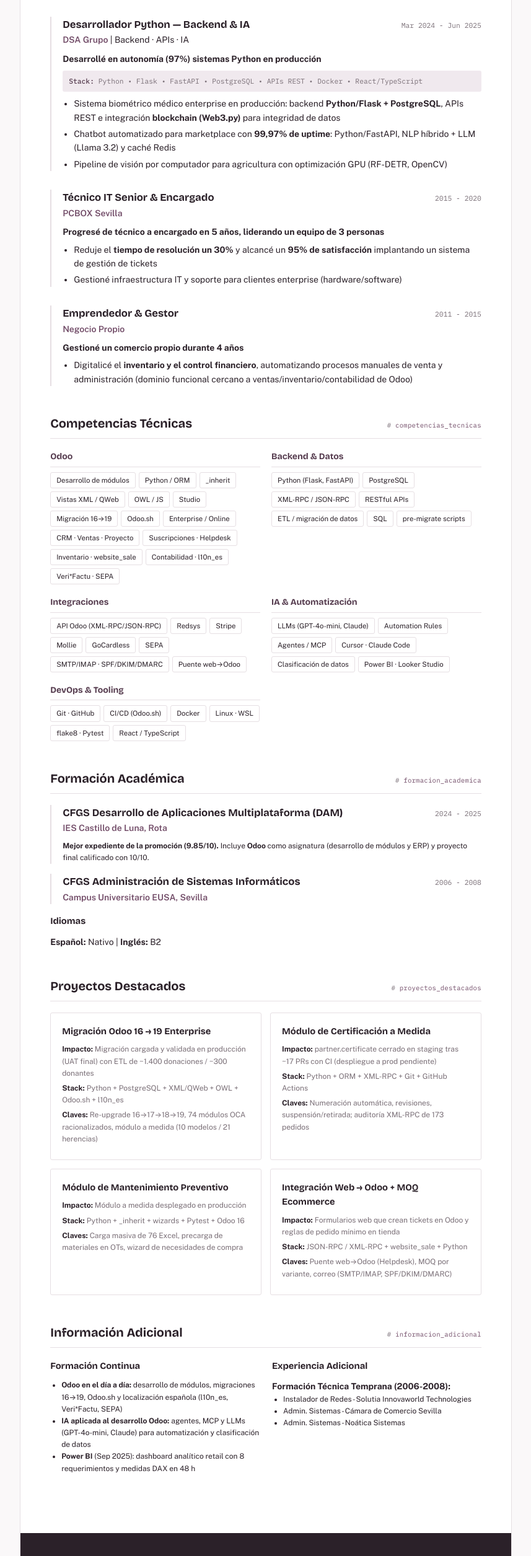
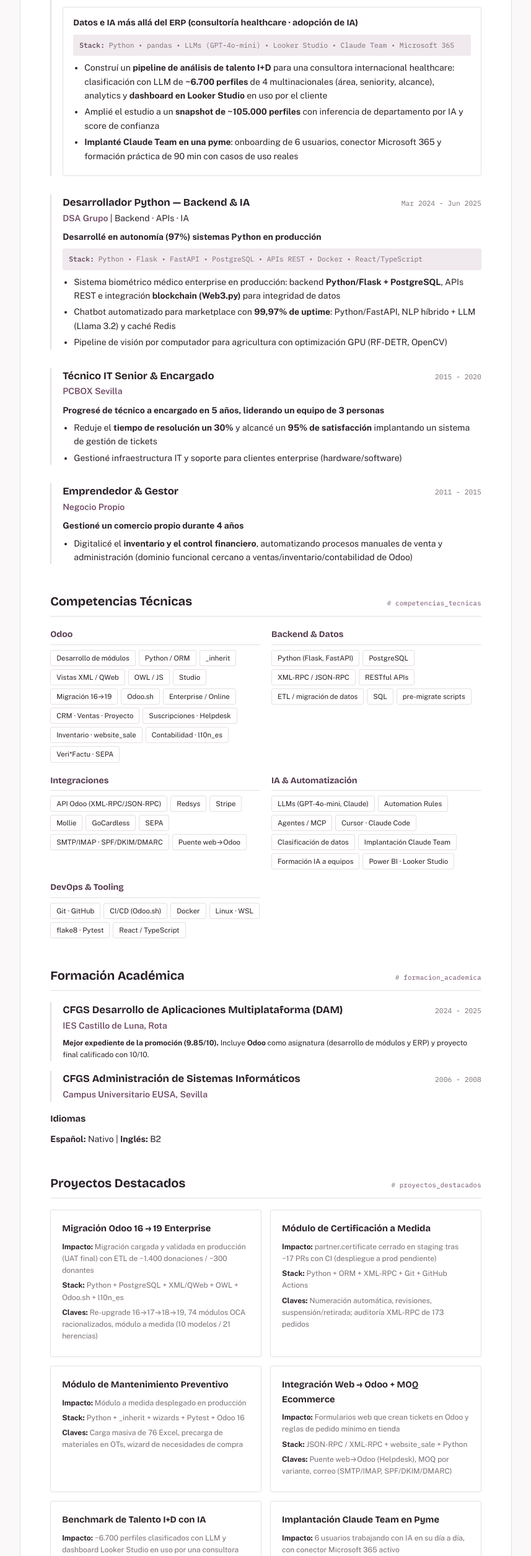
Before and after one commit to ejnero-dev/cv, a plain HTML site: page index.html in a window 1280 px wide. Shown: the part 2167-4678 px from the top of the page at 62% size, without its empty margins (211-1068 px from the left). Drawn offline with nearby package versions, Linux system fonts and the light colour scheme.

Commit message:
Añadir proyectos de datos e IA en Databay: benchmark talento I+D y Claude Team
- Pipeline de análisis de talento I+D para consultora healthcare:
  ~6.700 perfiles clasificados con LLM, dashboard Looker Studio,
  snapshot ~105k con inferencia de departamento por IA
- Implantación de Claude Team en pyme: 6 usuarios, conector M365,
  formación práctica de 90 min
- Añadido en las tres versiones (web ES/EN + PDF), skills y proyectos

Co-Authored-By: Claude Fable 5 <noreply@anthropic.com>

```diff
--- a/index.html
+++ b/index.html
@@ -267,6 +267,18 @@
                             <li><strong>IA y automatización sobre Odoo:</strong> automation rules nativas y clasificación de datos con LLMs (GPT-4o-mini); desarrollo asistido con Cursor, Claude Code y MCP</li>
                         </ul>
                     </div>
+
+                    <div class="project-box">
+                        <h4>Datos e IA más allá del ERP (consultoría healthcare · adopción de IA)</h4>
+                        <div class="tech-stack">
+                            <strong>Stack:</strong> Python • pandas • LLMs (GPT-4o-mini) • Looker Studio • Claude Team • Microsoft 365
+                        </div>
+                        <ul>
+                            <li>Construí un <strong>pipeline de análisis de talento I+D</strong> para una consultora internacional healthcare: clasificación con LLM de <strong>~6.700 perfiles</strong> de 4 multinacionales (área, seniority, alcance), analytics y <strong>dashboard en Looker Studio</strong> en uso por el cliente</li>
+                            <li>Amplié el estudio a un <strong>snapshot de ~105.000 perfiles</strong> con inferencia de departamento por IA y score de confianza</li>
+                            <li><strong>Implanté Claude Team en una pyme</strong>: onboarding de 6 usuarios, conector Microsoft 365 y formación práctica de 90 min con casos de uso reales</li>
+                        </ul>
+                    </div>
                 </div>
 
                 <div class="experience-item">
@@ -380,6 +392,8 @@
                             <span class="skill-tag">Agentes / MCP</span>
                             <span class="skill-tag">Cursor · Claude Code</span>
                             <span class="skill-tag">Clasificación de datos</span>
+                            <span class="skill-tag">Implantación Claude Team</span>
+                            <span class="skill-tag">Formación IA a equipos</span>
                             <span class="skill-tag">Power BI · Looker Studio</span>
                         </div>
                     </div>
@@ -466,6 +480,20 @@
                         <p><strong>Stack:</strong> JSON-RPC / XML-RPC + website_sale + Python</p>
                         <p><strong>Claves:</strong> Puente web→Odoo (Helpdesk), MOQ por variante, correo (SMTP/IMAP, SPF/DKIM/DMARC)</p>
                     </div>
+
+                    <div class="project-card">
+                        <h3>Benchmark de Talento I+D con IA</h3>
+                        <p><strong>Impacto:</strong> ~6.700 perfiles clasificados con LLM y dashboard Looker Studio en uso por una consultora healthcare; snapshot de ~105k perfiles</p>
+                        <p><strong>Stack:</strong> Python + pandas + GPT-4o-mini + Looker Studio</p>
+                        <p><strong>Claves:</strong> Taxonomía de 8 clusters, seniority L1-L7, QA iterativo con el cliente, inferencia de departamento con score de confianza</p>
+                    </div>
+
+                    <div class="project-card">
+                        <h3>Implantación Claude Team en Pyme</h3>
+                        <p><strong>Impacto:</strong> 6 usuarios trabajando con IA en su día a día, con conector Microsoft 365 activo</p>
+                        <p><strong>Stack:</strong> Claude Team + Microsoft 365</p>
+                        <p><strong>Claves:</strong> Onboarding completo, formación práctica de 90 min con demos sobre casos reales del negocio</p>
+                    </div>
                 </div>
             </section>
 
```
Also changed, not shown: CV_Emilio_EN.html (+28 -0 lines), CV_Emilio_PDF.html (+3 -1 lines).
